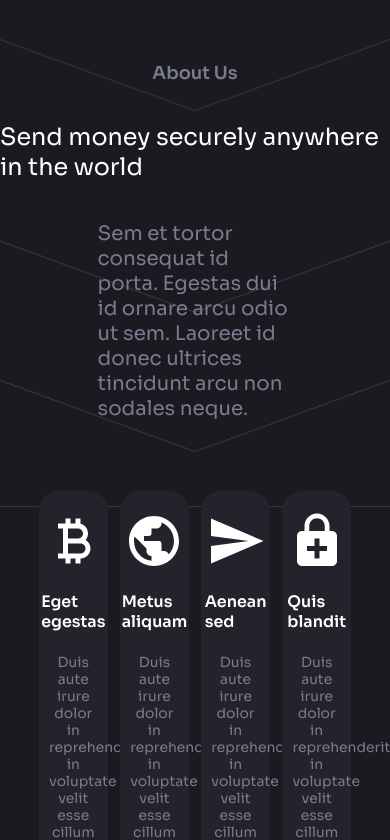
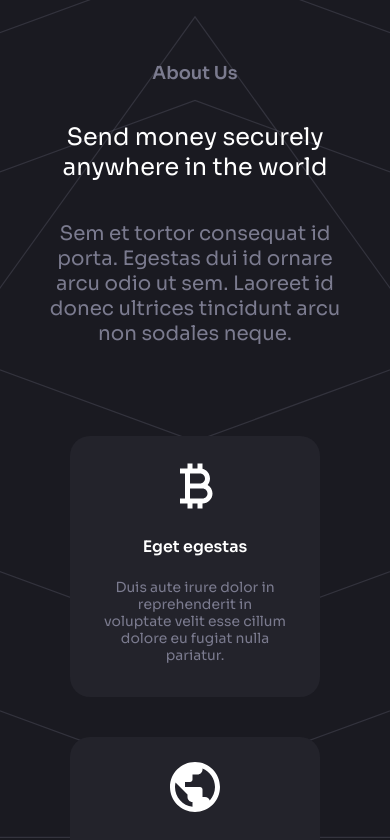
Before and after one commit to Ramanjs/landing-page, a React (Create React App) app: page / in a window 390 px wide. Shown: the part 800-1640 px from the top of the page. Built offline with nearby package versions, Linux system fonts and the light colour scheme; the HTML template or start-up script is replaced by a standard one.

Commit message:
some media queries

```diff
--- a/src/components/About/About.css
+++ b/src/components/About/About.css
@@ -3,8 +3,13 @@
   justify-content: center;
 }
 
+.about h2 {
+  text-align: center;
+}
+
 .about p {
   max-width: 50%;
+  text-align: center;
 }
 
 .about-cards {
@@ -30,3 +35,23 @@
   text-align: center;
   font-size: calc(0.25rem + 1vmin);
 }
+
+@media screen and (max-width: 768px) {
+
+  .about p {
+    max-width: 80%;
+  }
+
+  .about h2 {
+    max-width: 80%;
+  }
+  .about-cards {
+    flex-direction: column;
+    align-items: center;
+  }
+
+  .about-card {
+    width: 80%;
+    margin: 0.5em 0;
+  }
+}
--- a/src/components/Home/Home.css
+++ b/src/components/Home/Home.css
@@ -17,3 +17,9 @@
   text-align: center;
   line-height: 1.4em;
 }
+
+@media screen and (max-width: 768px) {
+  .home p {
+    max-width: 90%;
+  }
+}
```
